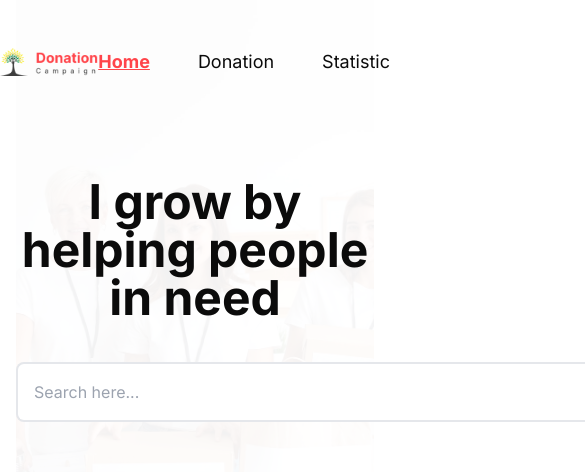
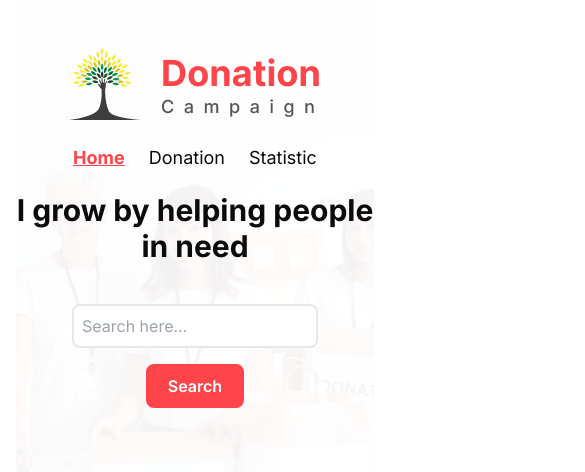
Before and after one commit to ZaibLComrade/Donation-Campaign, a React app: page / in a window 390 px wide. Shown: the top 472 px of the page, 585 px wide, since content can reach past the window. Built offline with nearby package versions, Linux system fonts and the light colour scheme; the HTML template or start-up script is replaced by a standard one.

Commit message:
Homepage made responsive

```diff
--- a/src/components/Banner.jsx
+++ b/src/components/Banner.jsx
@@ -4,10 +4,10 @@ export default function Banner() {
 				<div className="relative top-0 z-0 h-full">
 					<img src={ banner } className="object-cover opacity-5 w-screen h-[600px]" alt=""/>
 					<div className="absolute w-full text-center top-1/2 left-1/2 -translate-x-1/2 -translate-y-1/2">
-						<h1 className="text-5xl font-bold">I grow by helping people in need</h1>
+						<h1 className="text-3xl font-bold lg:text-5xl md:text-4xl">I grow by helping people in need</h1>
 						<form className="mx-auto mt-10 rounded-lg w-max">
-							<input type="search" name="search" placeholder="Search here..." className="py-4 pl-4 pr-[340px] rounded-l-lg border-2 border-r-transparent"/>
-							<input type="submit" value="Search" className="py-4 font-semibold text-white border-2 rounded-r-lg cursor-pointer px-7 bg-custom-red hover:bg-transparent hover:text-custom-red border-custom-red"/>
+							<input type="search" name="search" placeholder="Search here..." className="block py-2 pl-2 border-2 pr-auto md:pr-[360px] rounded-l-lg rounded-r-lg md:inline md:rounded-r-none md:py-4 md:pl-4 pr-auto md:border-r-transparent"/>
+							<input type="submit" value="Search" className="block px-5 py-2 mx-auto mt-4 font-semibold text-white border-2 rounded-lg cursor-pointer md:py-4 md:inline md:rounded-l-none md:px-7 bg-custom-red hover:bg-transparent hover:text-custom-red border-custom-red"/>
 						</form>
 					</div>
 				</div>
--- a/src/components/Cards.jsx
+++ b/src/components/Cards.jsx
@@ -2,7 +2,7 @@ import PropTypes from "prop-types";
 import Card from "./Card";
 
 export default function Cards({ data }) {
-	return <div className="container mx-auto grid gap-6 md:grid-cols-2 grid-cols-1 lg:grid-cols-4 mt-[100px]">
+	return <div className="container mx-auto grid gap-6 md:grid-cols-2 grid-cols-1 lg:grid-cols-3 xl:grid-cols-4 mt-[100px]">
 		{
 			data.map(card => <Card key={ card.id } card={ card }/>)
 		}
--- a/src/components/Navbar.jsx
+++ b/src/components/Navbar.jsx
@@ -2,12 +2,12 @@ import logo from "../assets/logo.png";
 import { NavLink } from "react-router-dom";
 
 export default function Navbar() {
-	return <div className="container absolute top-0 z-10 flex items-center justify-between pt-12 mx-auto left-1/2 -translate-x-1/2 ">
+	return <div className="container absolute top-0 z-10 flex flex-col items-center justify-between pt-12 mx-auto md:flex-row gap-6 left-1/2 -translate-x-1/2 ">
 			<div>
 				<img src={ logo } alt=""/>
 			</div>
 			<div>
-				<nav className="flex text-lg gap-12">
+				<nav className="flex text-lg gap-6 md:gap-12">
 					<NavLink to="/">Home</NavLink>
 					<NavLink to="/donation">Donation</NavLink>
 					<NavLink to="/statistic">Statistic</NavLink>
```
